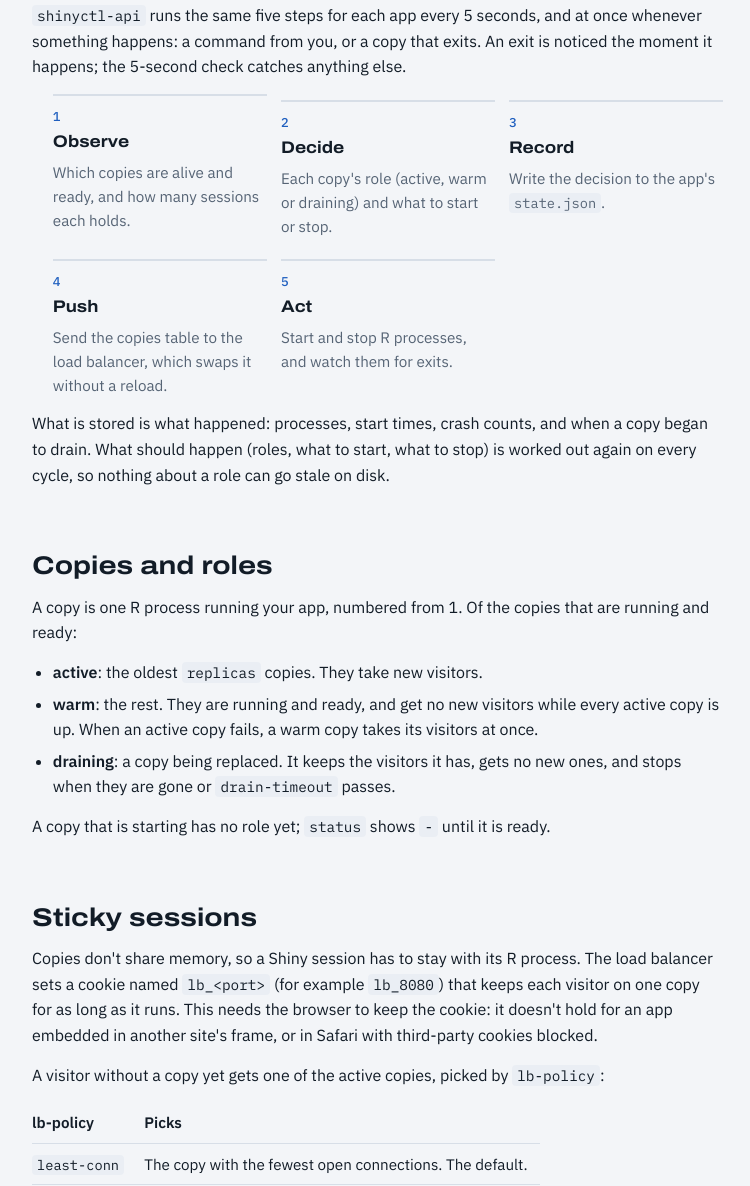
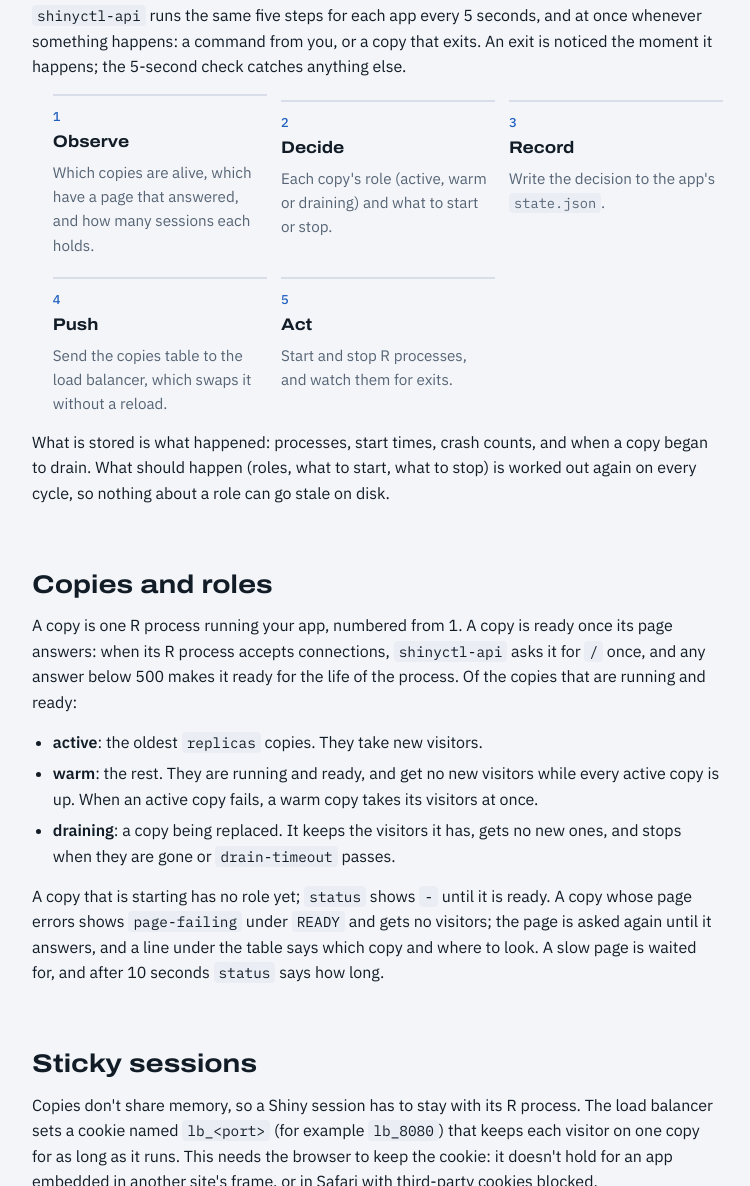
Before and after one commit to spriyansh/shinyctl, a plain HTML site: page site/how-it-works.html in a window 1280 px wide. Shown: the part 1136-2322 px from the top of the page, without its empty margins (316-1066 px from the left). Drawn offline with Linux system fonts and the light colour scheme.

Commit message:
docs: say on the site that a copy is ready once its page answers

```diff
--- a/site/how-it-works.html
+++ b/site/how-it-works.html
@@ -178,7 +178,7 @@
 <h2 id="cycle">The cycle</h2>
 <p><code>shinyctl-api</code> runs the same five steps for each app every 5 seconds, and at once whenever something happens: a command from you, or a copy that exits. An exit is noticed the moment it happens; the 5-second check catches anything else.</p>
 <ol class="cycle" aria-label="The cycle">
-  <li><b>Observe</b><span>Which copies are alive and ready, and how many sessions each holds.</span></li>
+  <li><b>Observe</b><span>Which copies are alive, which have a page that answered, and how many sessions each holds.</span></li>
   <li><b>Decide</b><span>Each copy's role (active, warm or draining) and what to start or stop.</span></li>
   <li><b>Record</b><span>Write the decision to the app's <code>state.json</code>.</span></li>
   <li><b>Push</b><span>Send the copies table to the load balancer, which swaps it without a reload.</span></li>
@@ -187,13 +187,13 @@
 <p>What is stored is what happened: processes, start times, crash counts, and when a copy began to drain. What should happen (roles, what to start, what to stop) is worked out again on every cycle, so nothing about a role can go stale on disk.</p>
 
 <h2 id="roles">Copies and roles</h2>
-<p>A copy is one R process running your app, numbered from 1. Of the copies that are running and ready:</p>
+<p>A copy is one R process running your app, numbered from 1. A copy is ready once its page answers: when its R process accepts connections, <code>shinyctl-api</code> asks it for <code>/</code> once, and any answer below 500 makes it ready for the life of the process. Of the copies that are running and ready:</p>
 <ul>
   <li><b>active</b>: the oldest <code>replicas</code> copies. They take new visitors.</li>
   <li><b>warm</b>: the rest. They are running and ready, and get no new visitors while every active copy is up. When an active copy fails, a warm copy takes its visitors at once.</li>
   <li><b>draining</b>: a copy being replaced. It keeps the visitors it has, gets no new ones, and stops when they are gone or <code>drain-timeout</code> passes.</li>
 </ul>
-<p>A copy that is starting has no role yet; <code>status</code> shows <code>-</code> until it is ready.</p>
+<p>A copy that is starting has no role yet; <code>status</code> shows <code>-</code> until it is ready. A copy whose page errors shows <code>page-failing</code> under <code>READY</code> and gets no visitors; the page is asked again until it answers, and a line under the table says which copy and where to look. A slow page is waited for, and after 10 seconds <code>status</code> says how long.</p>
 
 <h2 id="sticky">Sticky sessions</h2>
 <p>Copies don't share memory, so a Shiny session has to stay with its R process. The load balancer sets a cookie named <code>lb_&lt;port&gt;</code> (for example <code>lb_8080</code>) that keeps each visitor on one copy for as long as it runs. This needs the browser to keep the cookie: it doesn't hold for an app embedded in another site's frame, or in Safari with third-party cookies blocked.</p>
```
Also changed, not shown: site/index.html (+1 -1 lines), site/production.html (+1 -1 lines), site/staying-up.html (+1 -1 lines).
